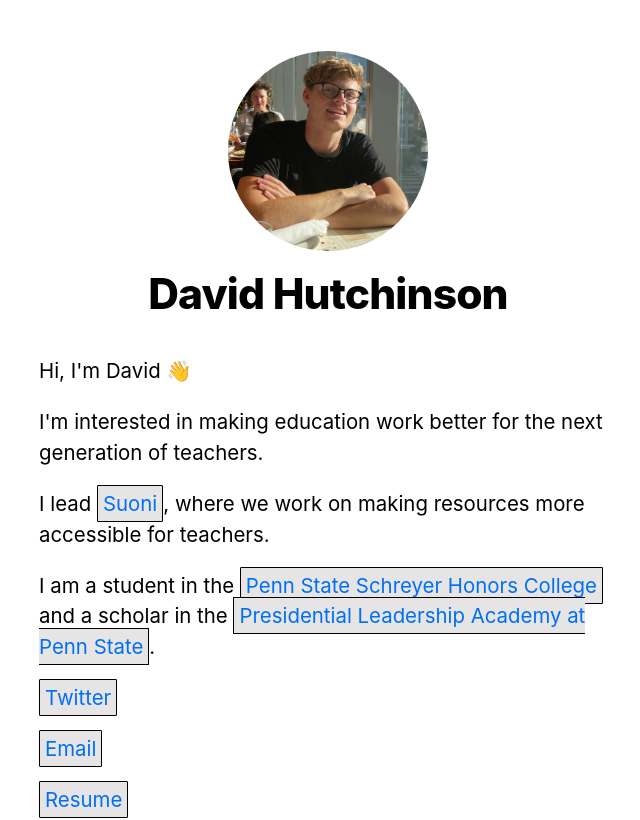
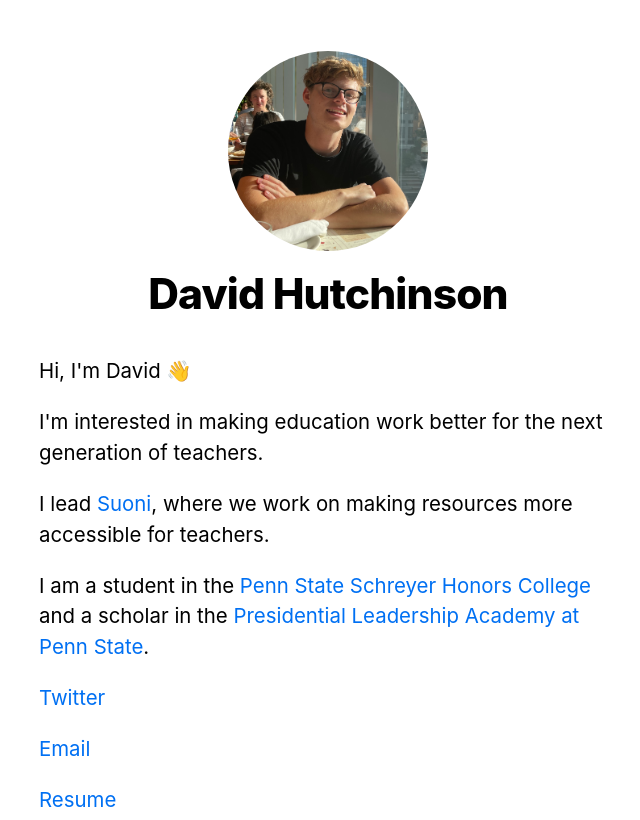
Before and after one commit to dvdhutch/dvdhutch-personal-site, a Next.js app: page / in a window 1280 px wide. Shown: the top 820 px of the page, without its empty margins (312-952 px from the left). Built offline with nearby package versions, Linux system fonts and the light colour scheme.

Commit message:
css revert

```diff
--- a/styles/global.css
+++ b/styles/global.css
@@ -15,10 +15,6 @@ body {
 a {
   color: #0070f3;
   text-decoration: none;
-  border: 0.2px solid #000;
-  background: #e6e4e4;
-  padding: 5px;
-  border-radius: 1px;
 }
 
 a:hover {
```
